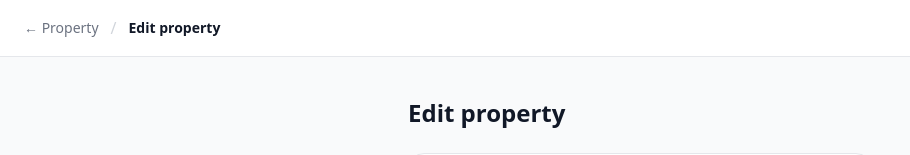
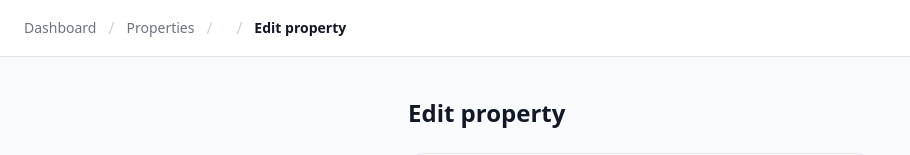
Before and after one commit to Erenyesiltepe/real_estate_automation, a Nuxt app in the folder frontend/: page /properties/1/edit in a window 1280 px wide. Shown: the top 155 px of the page, without its empty margins (0-910 px from the left). Built offline with nearby package versions, Linux system fonts and the light colour scheme; no server answers.

Commit message:
feat: expand breadcrumbs to show full navigation path

```diff
--- a/frontend/app/pages/agents/[id]/edit.vue
+++ b/frontend/app/pages/agents/[id]/edit.vue
@@ -3,10 +3,24 @@
     <header class="bg-white border-b border-gray-200 px-6 py-4">
       <div class="flex items-center gap-3">
         <NuxtLink
+          to="/"
+          class="text-sm text-gray-500 hover:text-gray-900 transition-colors"
+        >
+          Dashboard
+        </NuxtLink>
+        <span class="text-gray-300">/</span>
+        <NuxtLink
+          to="/agents"
+          class="text-sm text-gray-500 hover:text-gray-900 transition-colors"
+        >
+          Agents
+        </NuxtLink>
+        <span class="text-gray-300">/</span>
+        <NuxtLink
           :to="`/agents/${id}`"
           class="text-sm text-gray-500 hover:text-gray-900 transition-colors"
         >
-          ← Agent
+          {{ agent?.name }}
         </NuxtLink>
         <span class="text-gray-300">/</span>
         <span class="text-sm font-semibold text-gray-900">Edit agent</span>
--- a/frontend/app/pages/agents/[id]/index.vue
+++ b/frontend/app/pages/agents/[id]/index.vue
@@ -3,10 +3,17 @@
     <header class="bg-white border-b border-gray-200 px-6 py-4 flex items-center justify-between">
       <div class="flex items-center gap-3">
         <NuxtLink
+          to="/"
+          class="text-sm text-gray-500 hover:text-gray-900 transition-colors"
+        >
+          Dashboard
+        </NuxtLink>
+        <span class="text-gray-300">/</span>
+        <NuxtLink
           to="/agents"
           class="text-sm text-gray-500 hover:text-gray-900 transition-colors"
         >
-          ← Agents
+          Agents
         </NuxtLink>
         <span class="text-gray-300">/</span>
         <span class="text-sm font-semibold text-gray-900">{{ agent?.name }}</span>
--- a/frontend/app/pages/properties/[id]/edit.vue
+++ b/frontend/app/pages/properties/[id]/edit.vue
@@ -3,10 +3,24 @@
     <header class="bg-white border-b border-gray-200 px-6 py-4">
       <div class="flex items-center gap-3">
         <NuxtLink
+          to="/"
+          class="text-sm text-gray-500 hover:text-gray-900 transition-colors"
+        >
+          Dashboard
+        </NuxtLink>
+        <span class="text-gray-300">/</span>
+        <NuxtLink
+          to="/properties"
+          class="text-sm text-gray-500 hover:text-gray-900 transition-colors"
+        >
+          Properties
+        </NuxtLink>
+        <span class="text-gray-300">/</span>
+        <NuxtLink
           :to="`/properties/${id}`"
           class="text-sm text-gray-500 hover:text-gray-900 transition-colors"
         >
-          ← Property
+          {{ property?.title }}
         </NuxtLink>
         <span class="text-gray-300">/</span>
         <span class="text-sm font-semibold text-gray-900">Edit property</span>
--- a/frontend/app/pages/properties/[id]/index.vue
+++ b/frontend/app/pages/properties/[id]/index.vue
@@ -3,10 +3,17 @@
     <header class="bg-white border-b border-gray-200 px-6 py-4 flex items-center justify-between">
       <div class="flex items-center gap-3">
         <NuxtLink
+          to="/"
+          class="text-sm text-gray-500 hover:text-gray-900 transition-colors"
+        >
+          Dashboard
+        </NuxtLink>
+        <span class="text-gray-300">/</span>
+        <NuxtLink
           to="/properties"
           class="text-sm text-gray-500 hover:text-gray-900 transition-colors"
         >
-          ← Properties
+          Properties
         </NuxtLink>
         <span class="text-gray-300">/</span>
         <span class="text-sm font-semibold text-gray-900">{{ property?.title }}</span>
```
